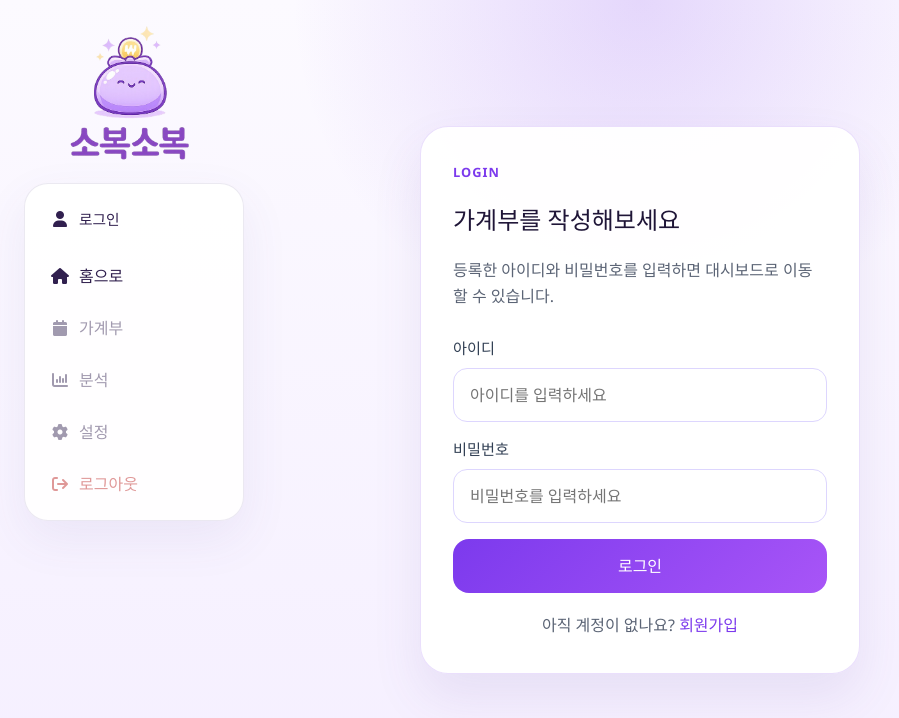
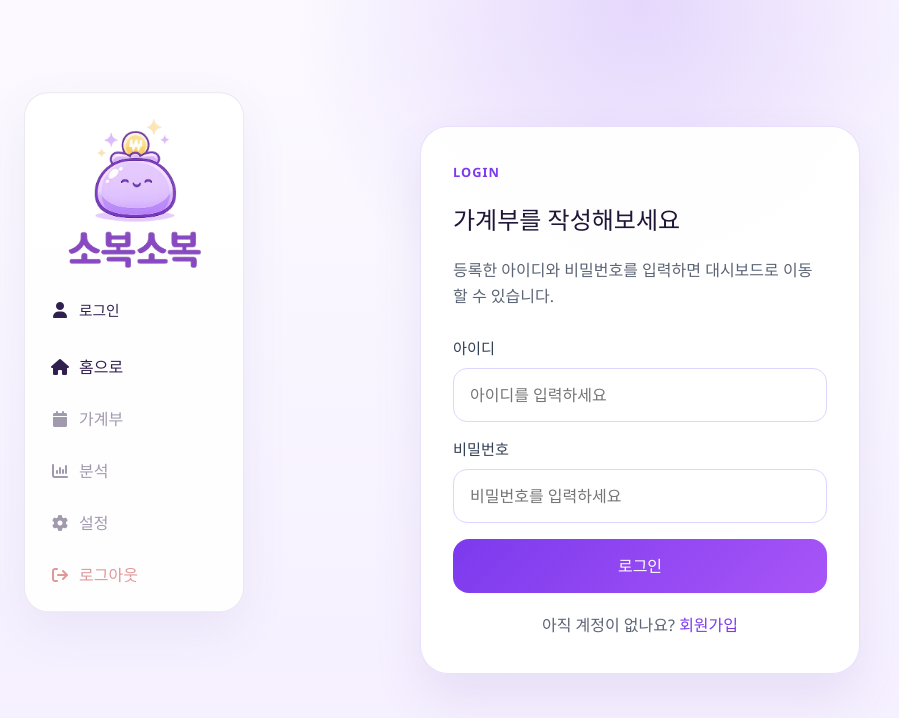
Before and after one commit to ksy9565/KB_Skeleton_Project, a Vue app: page /login in a window 1280 px wide. Shown: the top 718 px of the page, without its empty margins (0-899 px from the left). Built offline with nearby package versions, Linux system fonts and the light colour scheme.

Commit message:
Fix: 로고 이미지와 사이드바 겹치는 문제 해결 및 프로필사진 크기 조절 RouterLink 위치를 사이드바로 옮겨서 해결하였음. 프로필 사진 크기는 .profile-avatar에서 조절가능

```diff
--- a/src/App.vue
+++ b/src/App.vue
@@ -1,13 +1,5 @@
 <template>
   <div class="app-shell">
-    <RouterLink
-      :to="{ name: 'main' }"
-      class="app-logo-link"
-      aria-label="홈으로 이동"
-    >
-      <img src="@/images/logo.png" alt="logo" class="app-logo-image" />
-    </RouterLink>
-
     <RouterView />
   </div>
 </template>
--- a/src/components/mainPage/DashboardSidebar.vue
+++ b/src/components/mainPage/DashboardSidebar.vue
@@ -3,6 +3,7 @@ import { onBeforeUnmount, onMounted, ref, watch } from 'vue';
 import { useRoute, useRouter } from 'vue-router';
 import { useAuthStore } from '@/stores/authStore';
 import DashboardBudgetBattery from '@/components/mainPage/DashboardBudgetBattery.vue';
+import { RouterLink } from 'vue-router';
 
 const props = defineProps({
   groups: {
@@ -147,6 +148,13 @@ onBeforeUnmount(() => {
       v-if="!isMobile"
       class="dashboard-sidebar dashboard-sidebar--desktop"
     >
+      <RouterLink
+        :to="{ name: 'main' }"
+        class="app-logo-link"
+        aria-label="홈으로 이동"
+      >
+        <img src="@/images/logo.png" alt="logo" class="app-logo-image" />
+      </RouterLink>
       <button
         type="button"
         class="login-button"
@@ -279,8 +287,8 @@ onBeforeUnmount(() => {
 
 <style scoped>
 .profile-avatar {
-  width: 20px;
-  height: 20px;
+  width: 30px;
+  height: 30px;
   border-radius: 50%;
   object-fit: cover;
   flex: none;
```
